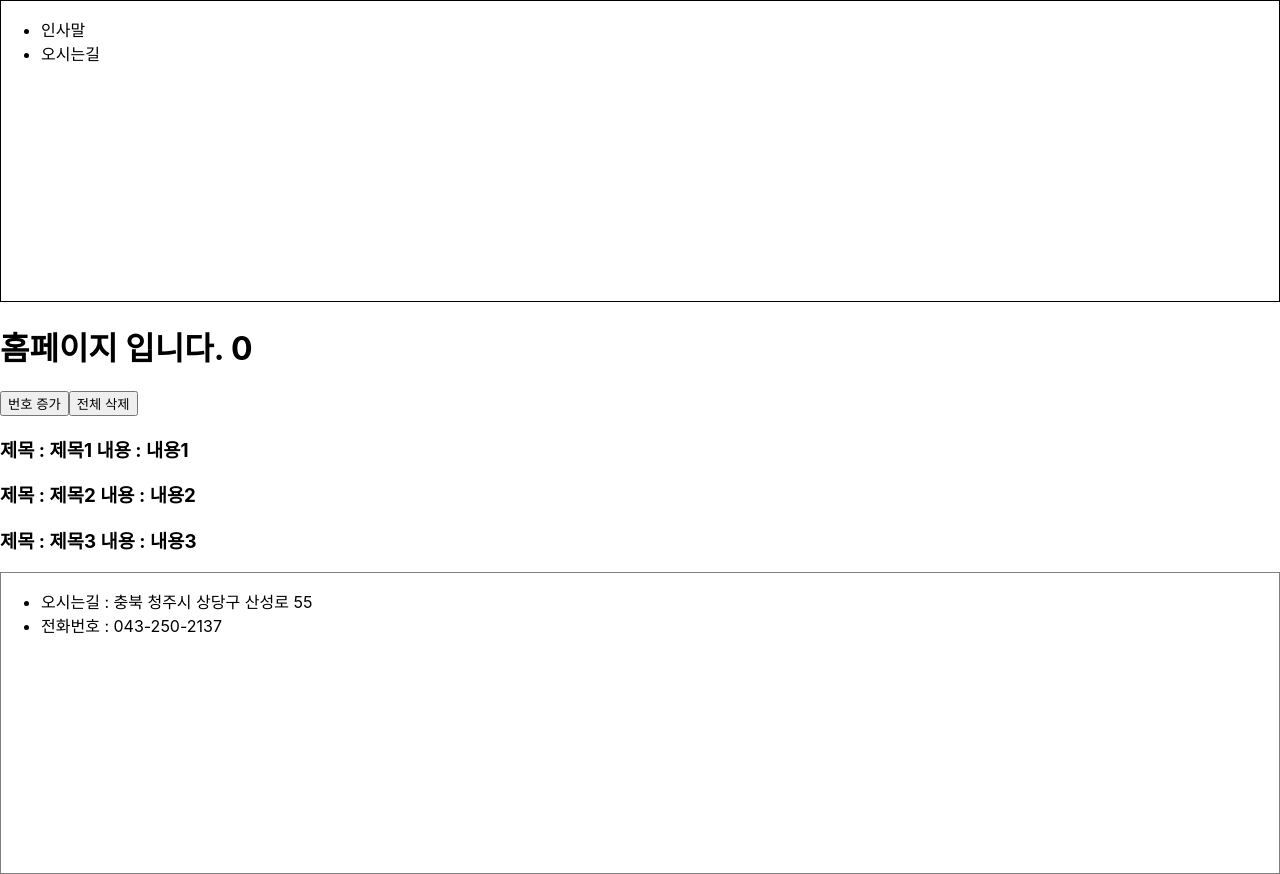
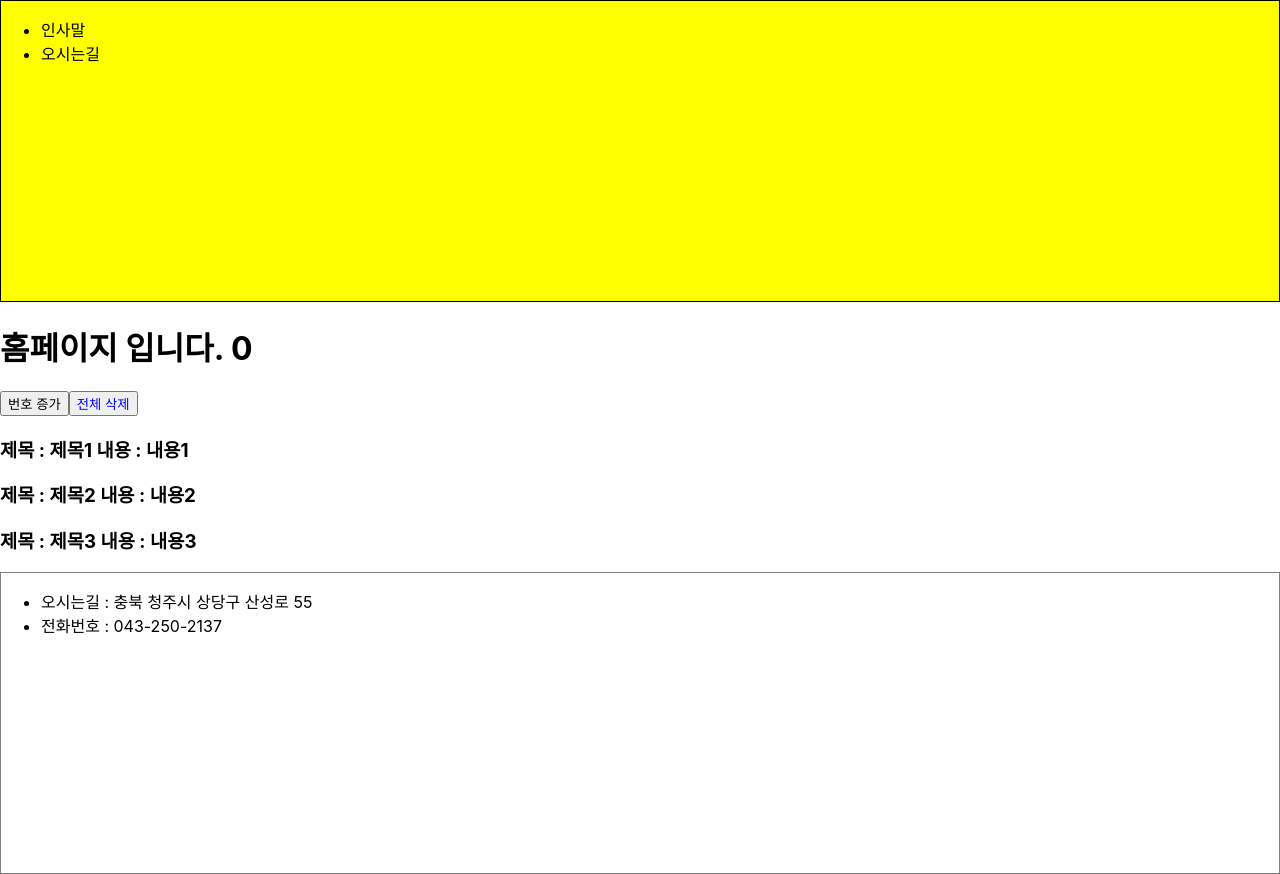
Before and after one commit to revisionismer/study-react, a React (Create React App) app: page / in a window 1280 px wide. Built offline with nearby package versions, Linux system fonts and the light colour scheme.

Commit message:
10. react styled component props 패싱

```diff
--- a/src/components/Header.js
+++ b/src/components/Header.js
@@ -6,11 +6,12 @@ import styled from 'styled-components';
 const HeaderList = styled.div`
     border: 1px solid black;
     height: 300px;
+    background-color: ${(props) => props.backgroundcolor};
 `;
 
 const Header = () => {
     return (
-        <HeaderList>
+        <HeaderList backgroundcolor='yellow'>
             <ul>
                 <li>인사말</li>
                 <li>오시는길</li>
--- a/src/components/home/Home.js
+++ b/src/components/home/Home.js
@@ -1,20 +1,27 @@
 import React from 'react';
+import styled from 'styled-components';
+
+const StyledDeleteButton = styled.button`
+color: ${(props) => (props.user.username === 'ssar' ? "blue" : "red")};
+`;
 
 const Home = (props) => {
     //   const boards = props.boards;
     //   const id = props.id;
 
     // Tip : 구조 분할 할당 : 2024-02-10, 11강 24:55초
-    const { boards, setBoards } = props;
+    const { boards, setBoards, user } = props;
+
     const { number, setNumber } = props;
 
     return (
         <div>
             <h1>홈페이지 입니다. {number}</h1>
             <button onClick={() => setNumber(number + 1)}>번호 증가</button>
-            <button onClick={() => setBoards([])}>전체 삭제</button>
-            {boards.map((board) => <h3>제목 : {board.title} 내용 : {board.content}</h3>)}
+            <StyledDeleteButton user={user} onClick={() => setBoards([])}>전체 삭제</StyledDeleteButton>
+            {boards.map((board, index) => <h3 key={index}>제목 : {board.title} 내용 : {board.content}</h3>)}
         </div>
+
     );
 };
 
--- a/src/pages/HomePage.js
+++ b/src/pages/HomePage.js
@@ -9,6 +9,8 @@ const HomePage = () => {
     const [boards, setBoards] = useState([]);
     const [number, setNumber] = useState(0);
 
+    const [user, setUser] = useState({});
+
     // 1-2. 빈 배열을 디펜던시 자리에 넣으면 한번만 실행
     useEffect(() => {
         // 1-3. 다운로드 가정
@@ -19,13 +21,13 @@ const HomePage = () => {
         ];
 
         setBoards([...data]);
-        setNumber(0);
+        setUser({ id: 1, username: 'ssar' });
     }, [])
 
     return (
         <div>
             <Header />
-            <Home boards={boards} setBoards={setBoards} number={number} setNumber={setNumber} />  {/** Props */}
+            <Home boards={boards} setBoards={setBoards} number={number} setNumber={setNumber} user={user} setUser={setUser} />  {/** Props */}
             <Footer />
         </div>
     );
```
Also changed, not shown: 2 other files (tests, documents, lock files or other folders).
